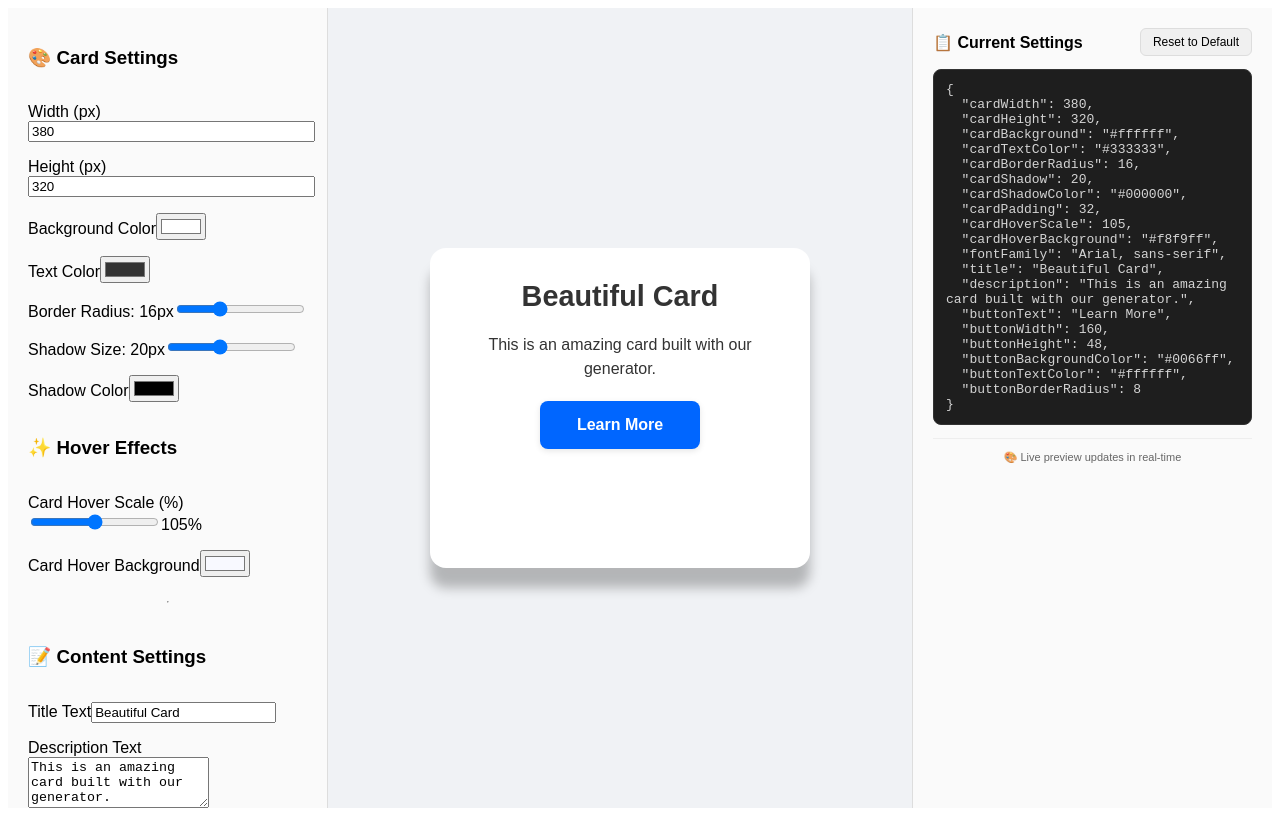
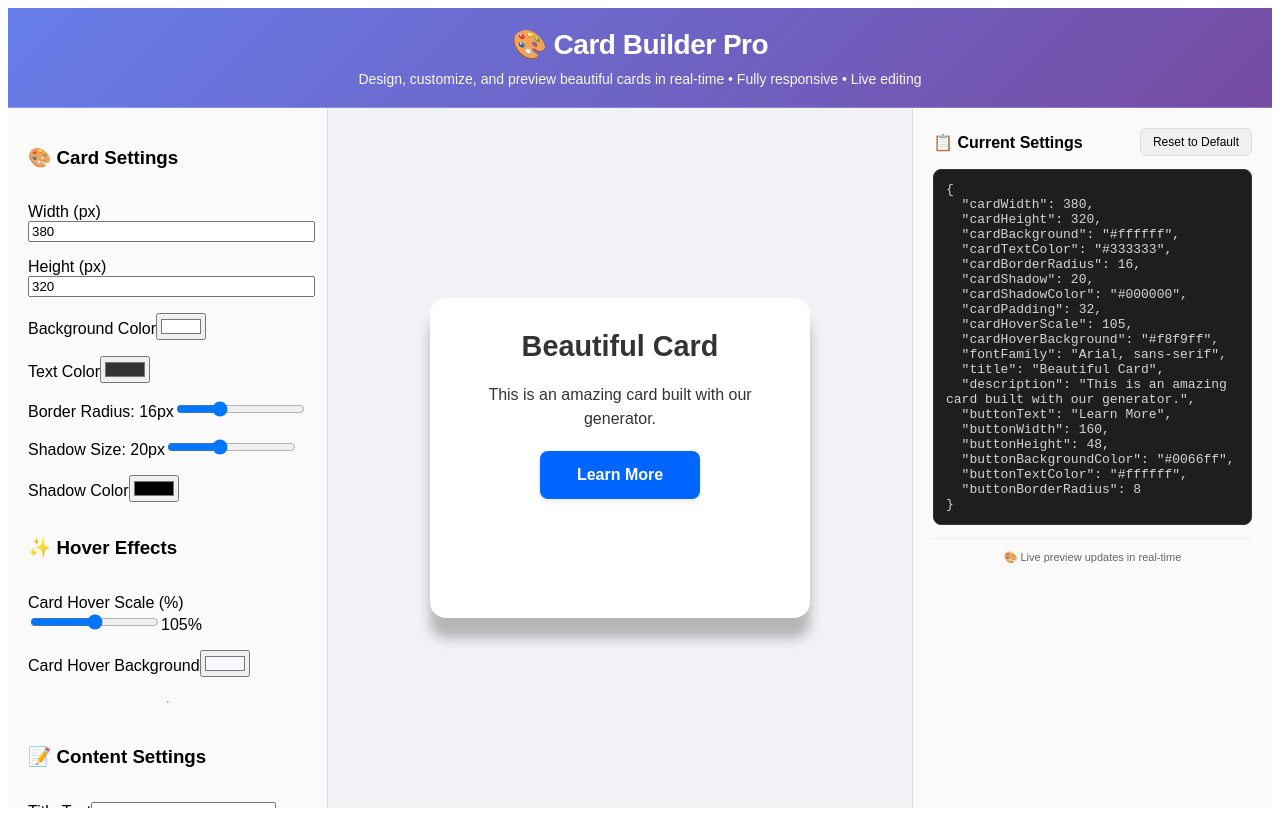
Before and after one commit to MihretTW/ui-generator, a React (Vite) app: page / in a window 1280 px wide. Built offline with nearby package versions, Linux system fonts and the light colour scheme.

Commit message:
Added Title and a little descreption

```diff
--- a/src/CardBuilder.jsx
+++ b/src/CardBuilder.jsx
@@ -32,6 +32,30 @@ function CardBuilder() {
   const [windowWidth, setWindowWidth] = useState(typeof window !== 'undefined' ? window.innerWidth : 1200);
   const [isMobile, setIsMobile] = useState(typeof window !== 'undefined' ? window.innerWidth <= 768 : false);
   const [isTablet, setIsTablet] = useState(typeof window !== 'undefined' ? (window.innerWidth > 768 && window.innerWidth <= 1024) : false);
+
+  // Update document title and meta description
+  useEffect(() => {
+    // Set website title
+    document.title = "🎨 Card Builder Pro - Create Beautiful Cards Instantly";
+
+    // Create or update meta description
+    let metaDescription = document.querySelector('meta[name="description"]');
+    if (!metaDescription) {
+      metaDescription = document.createElement('meta');
+      metaDescription.name = "description";
+      document.head.appendChild(metaDescription);
+    }
+    metaDescription.content = "Design and customize beautiful cards in real-time with our interactive card builder. Live preview, responsive design, and easy-to-use controls.";
+
+    // Add viewport meta if not exists (for better mobile responsiveness)
+    let viewport = document.querySelector('meta[name="viewport"]');
+    if (!viewport) {
+      viewport = document.createElement('meta');
+      viewport.name = "viewport";
+      viewport.content = "width=device-width, initial-scale=1.0, maximum-scale=1.0, user-scalable=yes";
+      document.head.appendChild(viewport);
+    }
+  }, []);
 
   // Handle responsive behavior
   useEffect(() => {
@@ -69,9 +93,27 @@ function CardBuilder() {
           overflow: 'auto',
           fontFamily: settings.fontFamily
         },
+        header: {
+          background: 'linear-gradient(135deg, #667eea 0%, #764ba2 100%)',
+          color: 'white',
+          padding: '16px 20px',
+          textAlign: 'center',
+          borderBottom: '1px solid rgba(255,255,255,0.2)'
+        },
+        headerTitle: {
+          fontSize: '20px',
+          fontWeight: 'bold',
+          margin: 0,
+          marginBottom: '6px'
+        },
+        headerDescription: {
+          fontSize: '12px',
+          margin: 0,
+          opacity: 0.95
+        },
         controlsPanel: {
           width: '100%',
-          maxHeight: '40vh',
+          maxHeight: '35vh',
           overflowY: 'auto',
           borderRight: 'none',
           borderBottom: '1px solid #ddd',
@@ -92,7 +134,7 @@ function CardBuilder() {
         },
         debugPanel: {
           width: '100%',
-          maxHeight: '35vh',
+          maxHeight: '30vh',
           overflowY: 'auto',
           borderLeft: 'none',
           borderTop: '1px solid #ddd',
@@ -106,10 +148,34 @@ function CardBuilder() {
       return {
         container: {
           display: 'flex',
+          flexDirection: 'column',
           height: '100vh',
           width: '100%',
           overflow: 'hidden',
           fontFamily: settings.fontFamily
+        },
+        header: {
+          background: 'linear-gradient(135deg, #667eea 0%, #764ba2 100%)',
+          color: 'white',
+          padding: '16px 24px',
+          textAlign: 'center',
+          borderBottom: '1px solid rgba(255,255,255,0.2)'
+        },
+        headerTitle: {
+          fontSize: '24px',
+          fontWeight: 'bold',
+          margin: 0,
+          marginBottom: '8px'
+        },
+        headerDescription: {
+          fontSize: '13px',
+          margin: 0,
+          opacity: 0.95
+        },
+        mainContent: {
+          display: 'flex',
+          flex: 1,
+          overflow: 'hidden'
         },
         controlsPanel: {
           width: '280px',
@@ -146,10 +212,38 @@ function CardBuilder() {
       return {
         container: {
           display: 'flex',
+          flexDirection: 'column',
           height: '100vh',
           width: '100%',
           overflow: 'hidden',
           fontFamily: settings.fontFamily
+        },
+        header: {
+          background: 'linear-gradient(135deg, #667eea 0%, #764ba2 100%)',
+          color: 'white',
+          padding: '20px 32px',
+          textAlign: 'center',
+          borderBottom: '1px solid rgba(255,255,255,0.2)'
+        },
+        headerTitle: {
+          fontSize: '28px',
+          fontWeight: 'bold',
+          margin: 0,
+          marginBottom: '10px',
+          letterSpacing: '-0.5px'
+        },
+        headerDescription: {
+          fontSize: '14px',
+          margin: 0,
+          opacity: 0.95,
+          maxWidth: '600px',
+          marginLeft: 'auto',
+          marginRight: 'auto'
+        },
+        mainContent: {
+          display: 'flex',
+          flex: 1,
+          overflow: 'hidden'
         },
         controlsPanel: {
           width: '320px',
@@ -225,6 +319,18 @@ function CardBuilder() {
 
   return (
     <div style={styles.container}>
+      {/* Website Header with Title and Description */}
+      <div style={styles.header}>
+        <h1 style={styles.headerTitle}>
+          🎨 Card Builder Pro
+        </h1>
+        <p style={styles.headerDescription}>
+          Design, customize, and preview beautiful cards in real-time • Fully responsive • Live editing
+        </p>
+      </div>
+
+      {/* Main Content Area */}
+      <div style={styles.mainContent || { display: 'flex', flex: 1, overflow: 'hidden' }}>
         {/* Left - Controls Panel */}
         <div style={styles.controlsPanel}>
           <CardControls
@@ -304,7 +410,7 @@ function CardBuilder() {
             padding: '12px',
             borderRadius: '8px',
             border: '1px solid #333',
-          maxHeight: isMobile ? 'calc(35vh - 80px)' : 'calc(75vh - 80px)',
+            maxHeight: isMobile ? 'calc(30vh - 80px)' : 'calc(75vh - 100px)',
             overflow: 'auto',
             whiteSpace: 'pre-wrap',
             wordBreak: 'break-word',
@@ -339,6 +445,7 @@ function CardBuilder() {
           </div>
         </div>
       </div>
+    </div>
   );
 }
 
```
Lines whose indentation alone changed are shown as unchanged.
